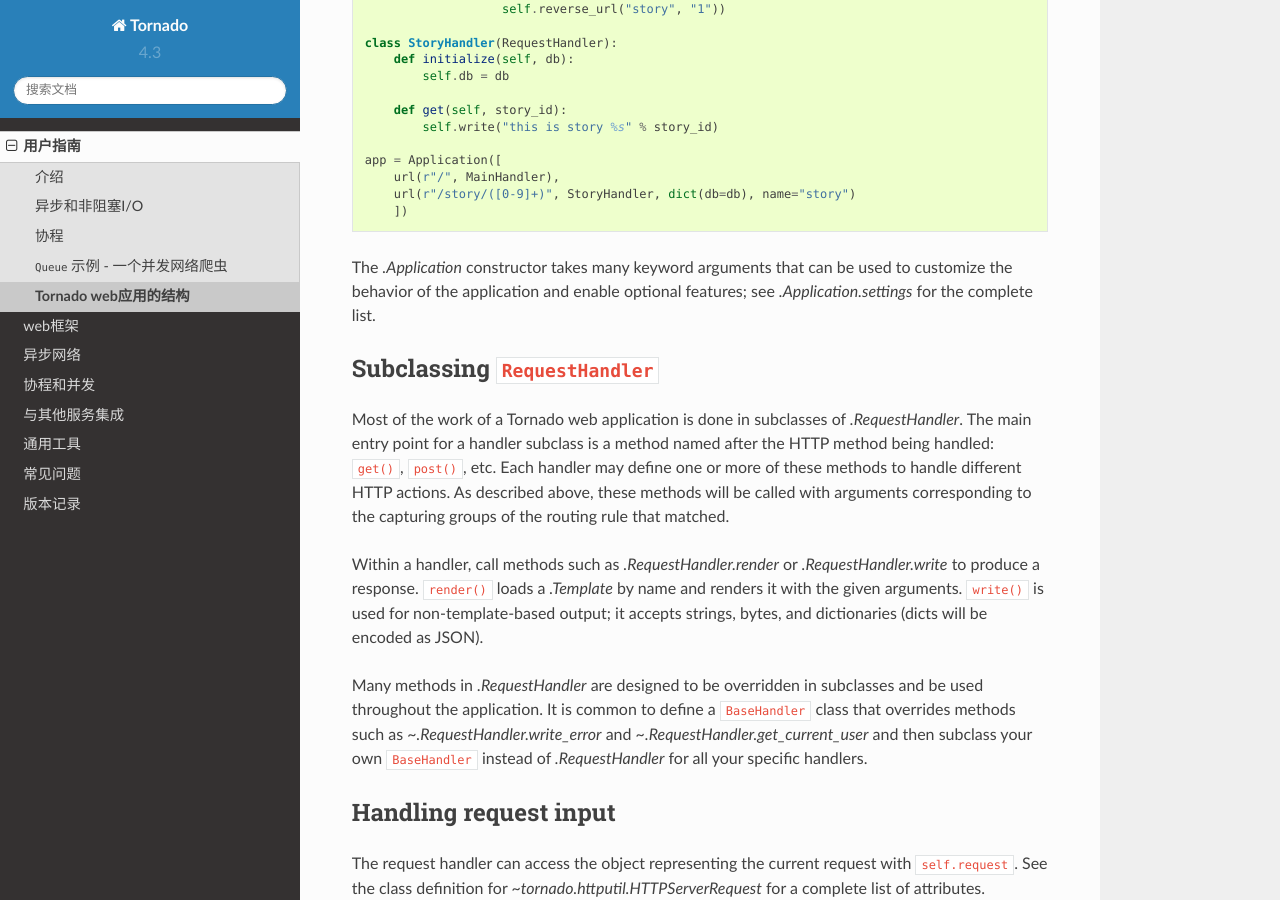
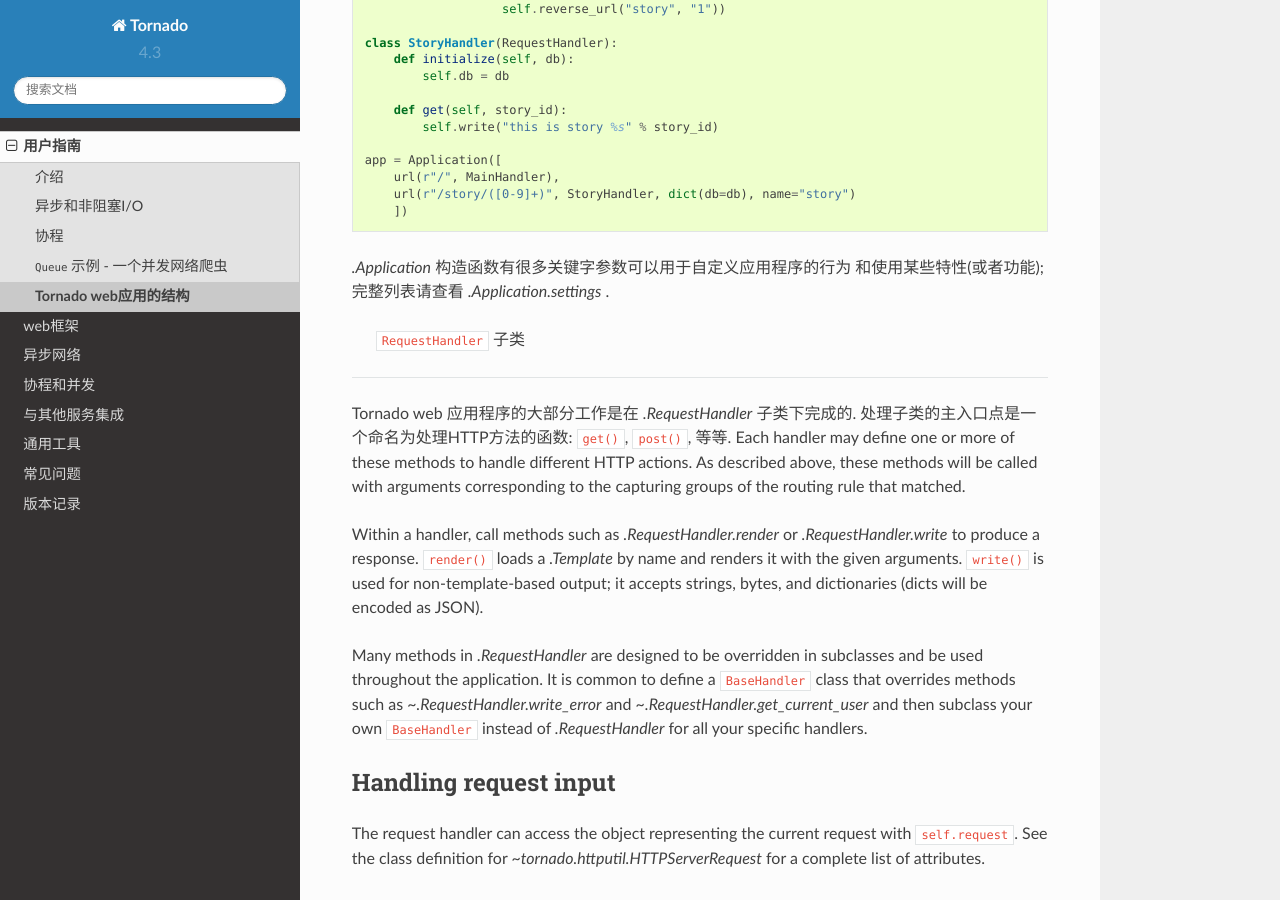
Before and after one commit to tao12345666333/tornado-zh, a Sphinx documentation site: the page built from docs/guide/structure.rst, in a window 1280 px wide and 900 px high, scrolled down 995 px. Built offline with Sphinx 7.4.7 and the Read the Docs theme 2.0.0, drawn with Linux system fonts in a browser that asks for light colours; pages that are not in the unit, such as notebooks, are missing from menus.

Commit message:
RequestHandler Subclassing

```diff
--- a/docs/guide/structure.rst
+++ b/docs/guide/structure.rst
@@ -72,17 +72,15 @@ Tornado web应用的结构
         url(r"/story/([0-9]+)", StoryHandler, dict(db=db), name="story")
         ])
 
-The `.Application` constructor takes many keyword arguments that
-can be used to customize the behavior of the application and enable
-optional features; see `.Application.settings` for the complete list.
+`.Application` 构造函数有很多关键字参数可以用于自定义应用程序的行为
+和使用某些特性(或者功能); 完整列表请查看 `.Application.settings` .
 
-Subclassing ``RequestHandler``
+ ``RequestHandler`` 子类
 ~~~~~~~~~~~~~~~~~~~~~~~~~~~~~~
 
-Most of the work of a Tornado web application is done in subclasses
-of `.RequestHandler`.  The main entry point for a handler subclass
-is a method named after the HTTP method being handled: ``get()``,
-``post()``, etc.  Each handler may define one or more of these methods
+Tornado web 应用程序的大部分工作是在 `.RequestHandler` 子类下完成的.
+处理子类的主入口点是一个命名为处理HTTP方法的函数: ``get()``,
+``post()``, 等等.  Each handler may define one or more of these methods
 to handle different HTTP actions.  As described above, these methods
 will be called with arguments corresponding to the capturing groups
 of the routing rule that matched.
```
